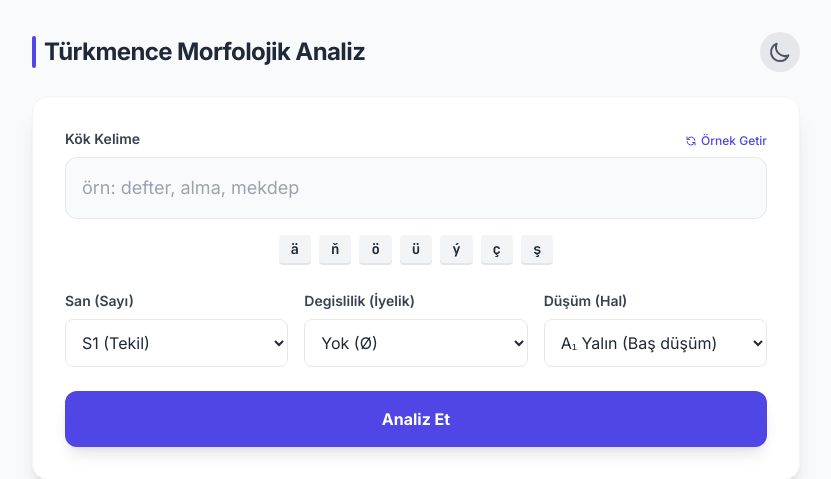
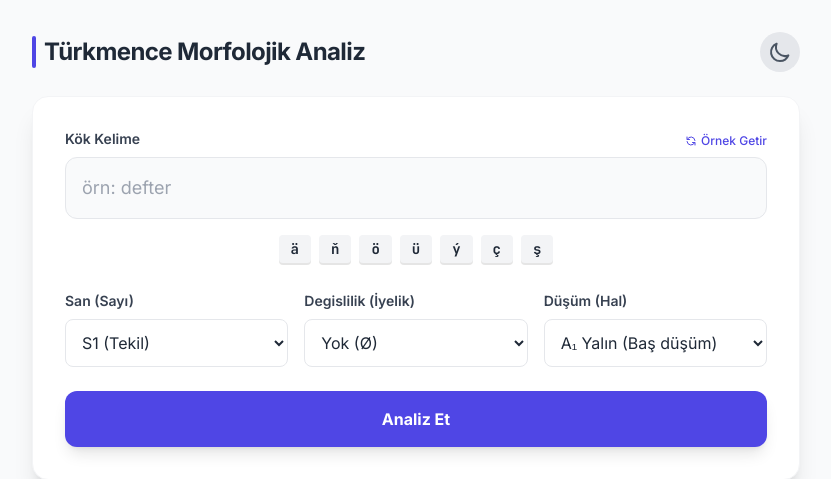
Before and after one commit to aydesma/turkmence-morfolojik-analiz, a Flask app: page / in a window 1280 px wide. Shown: the top 479 px of the page, without its empty margins (224-1055 px from the left). Run offline with Flask 3, Linux system fonts and the light colour scheme; some libraries are stand-ins or nearby versions.

Commit message:
Update input placeholder text in index.html

```diff
--- a/templates/index.html
+++ b/templates/index.html
@@ -76,7 +76,7 @@
                         Örnek Getir
                     </button>
                 </div>
-                <input type="text" id="rootInput" name="root" required placeholder="örn: defter, alma, mekdep"
+                <input type="text" id="rootInput" name="root" required placeholder="örn: defter"
                        value="{{ root if root else '' }}"
                        class="input-field w-full p-4 border border-gray-200 rounded-xl bg-gray-50 focus:bg-white dark:focus:bg-zinc-900 focus:ring-2 focus:ring-indigo-500 dark:focus:ring-violet-500 focus:outline-none transition text-lg">
 
```
